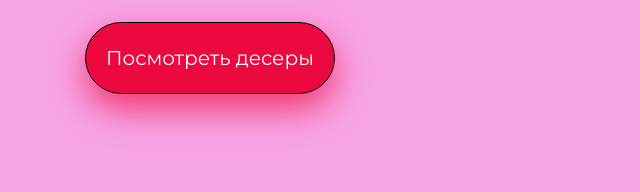
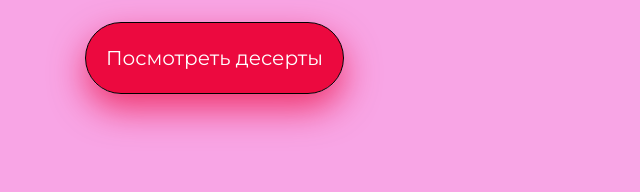
Before and after one commit to Nikolaj95/cupcake, a plain HTML site: page index.html in a window 1280 px wide. Shown: the part 471-663 px from the top of the page, 0-640 px from the left. Drawn offline with nearby package versions, Linux system fonts and the light colour scheme.

Commit message:
fix name button

```diff
--- a/index.html
+++ b/index.html
@@ -61,7 +61,7 @@
                     <div class="welcome-wrapper">
                         <h1>Десерты с доставкой на дом</h1>
                         <p>Онлайн-магазин домашней<br> выпечки- удобное решение, если<br> нет времени готовить</p>
-                        <a href="#">Посмотреть десеры</a>
+                        <a href="#">Посмотреть десерты</a>
                     </div>
                     <div class="categories">
                         <a href="#" class="categories-item">
```
